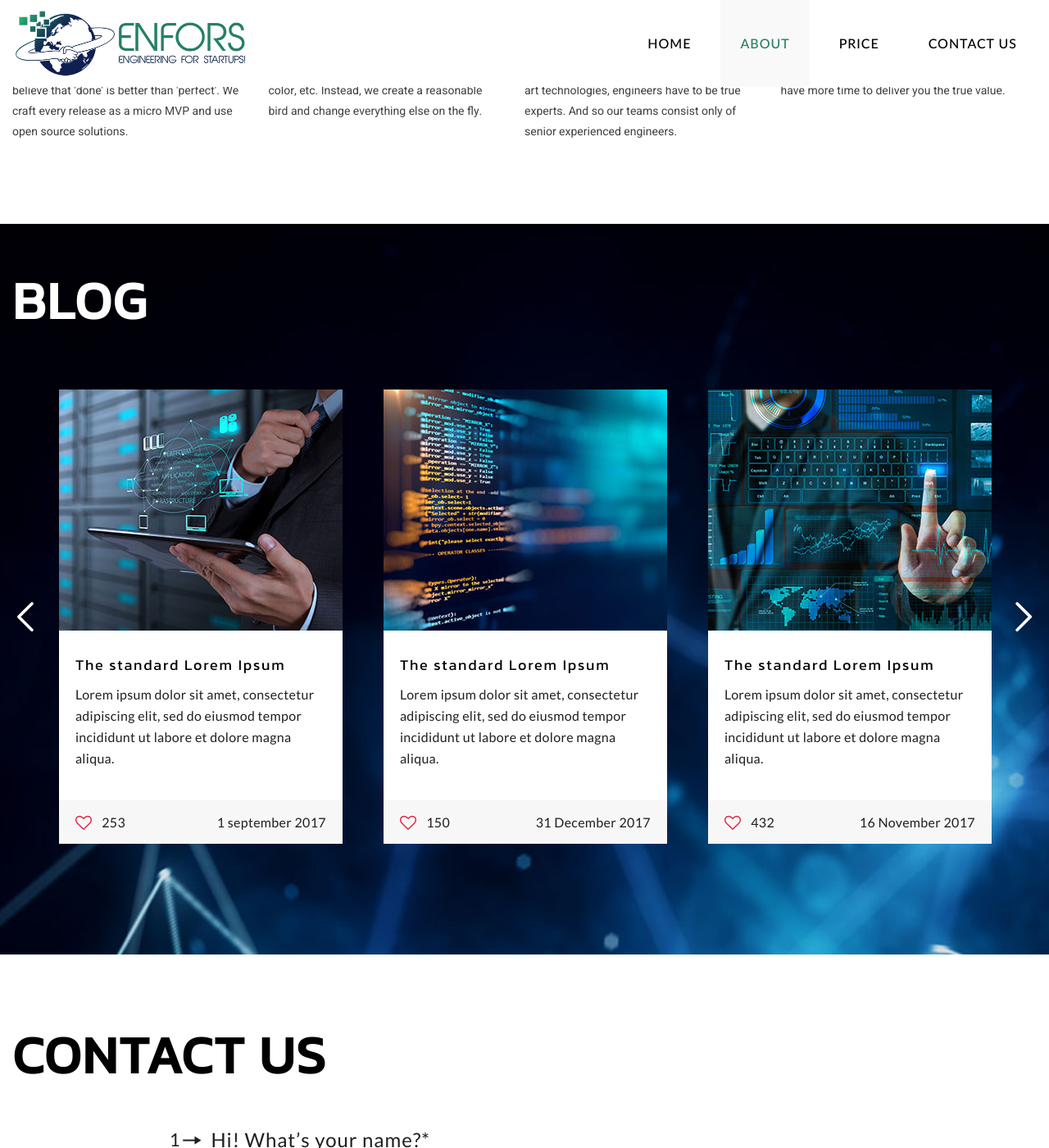
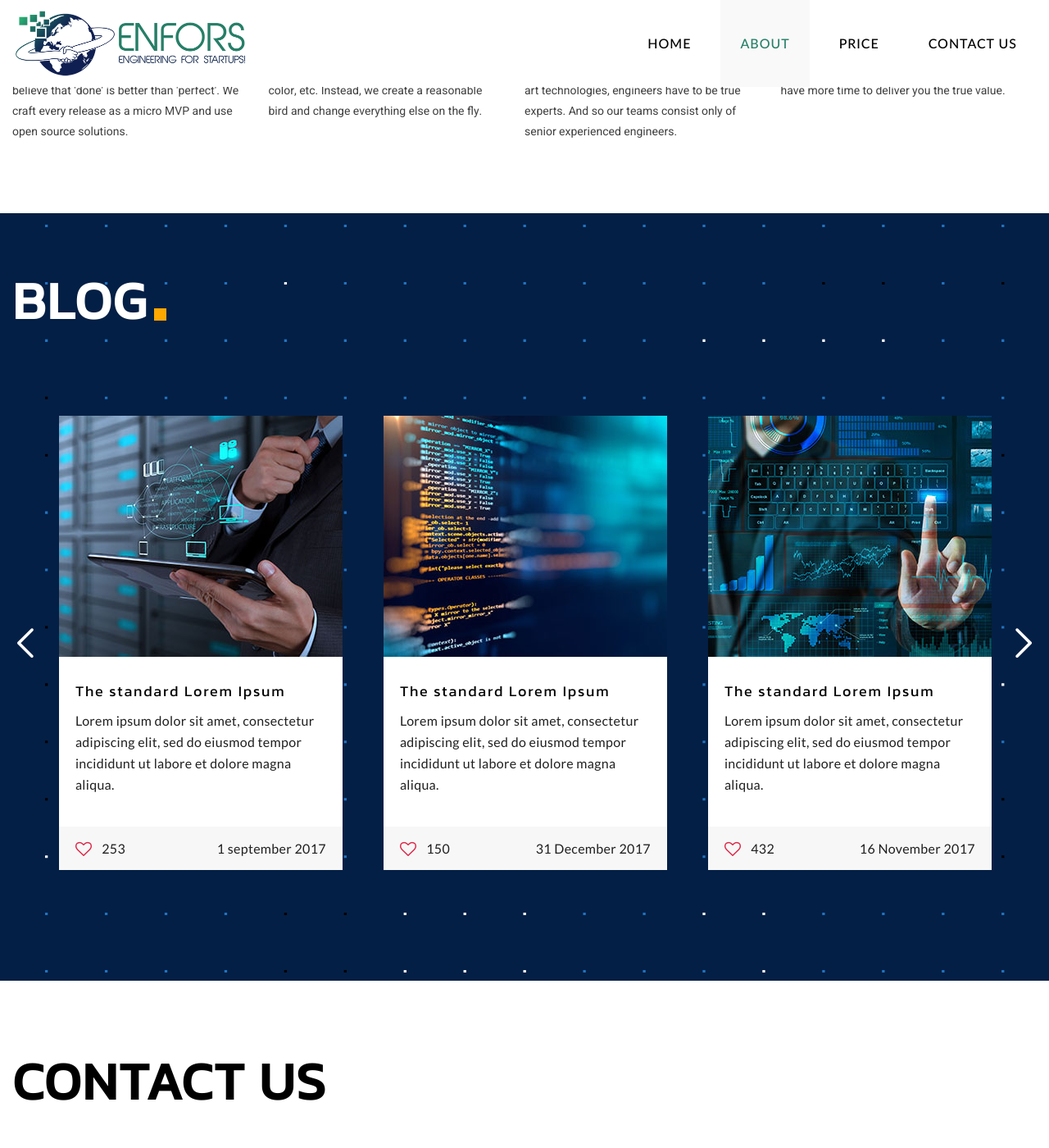
Before and after one commit to chachik/chachik.github.io, a Jekyll site: the page built from index.html, in a window 1280 px wide and 1400 px high, scrolled down 2106 px. Shown: the whole window at 82% size. Built offline with Jekyll 4.4.1, drawn with Linux system fonts in a browser that asks for light colours; some web fonts are replaced; Markdown is read by kramdown in place of the engine named in the settings.

Commit message:
Blog section background.

```diff
--- a/css/main.css
+++ b/css/main.css
@@ -2005,6 +2005,7 @@
 
 	.section-blog {
 		padding: 4.4375rem 0 8.4375rem;
+		background: #041F45;
 	}
 
 	.section-blog .section-header {
--- a/index.html
+++ b/index.html
@@ -208,10 +208,11 @@
 				</div>
 			</section>
 			<section id="section-4" class="section-blog section parallax-holder">
-				<img class="parallax-img" src="images/section-bg-2.jpg" width="1423" height="949" alt="image description">
+				<img class="parallax-img" src="images/blog.svg" width="1423" height="949" alt="image description">
 				<div class="container">
 					<header class="section-header">
 						<h2 class="title h1">Blog</h2>
+						<img class="dot-img" src="images/dot.svg">
 					</header>
 					<div class="post-slider">
 						<div>
```
Also changed, not shown: images/blog.svg (added). Lines whose indentation alone changed are shown as unchanged.
